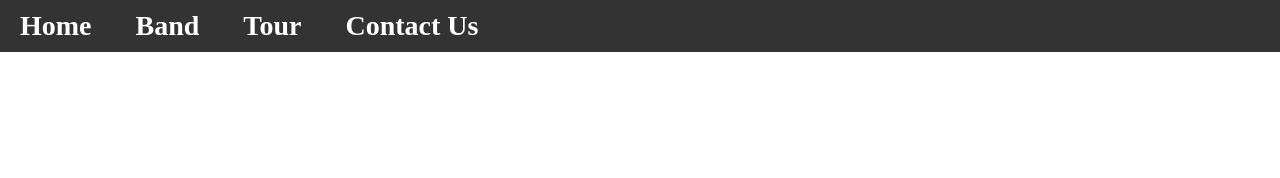
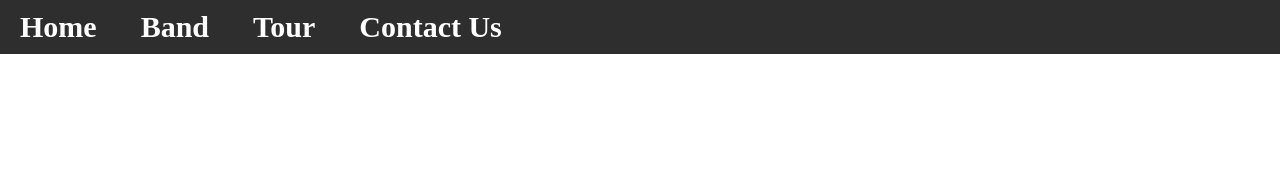
Before and after one commit to SterlingDavenport/assignment6-davenport-sterling, a plain HTML site: page index.html in a window 1280 px wide. Shown: the top 178 px of the page. Drawn offline with nearby package versions, Linux system fonts and the light colour scheme.

Commit message:
made changes to header branch

```diff
--- a/index.html
+++ b/index.html
@@ -178,6 +178,9 @@
         <a href="https://www.facebook.com/foofighters/" target="_blank"><img src="images/facebook.png" alt="facebook" title="facebook" /></a>
 
         <a href="https://www.instagram.com/foofighters/?hl=en" target="_blank"><img src="images/ig.png" alt="instagram" title="instagram" /></a>
+
+				<a href="https://www.tumblr.com/foofighters/?hl=en" target="_blank"><img src="images/ig.png" alt="tumblr" title="tumblr" /></a>
+
       </div>
     </footer>
 	</body>
--- a/style/style.css
+++ b/style/style.css
@@ -27,7 +27,7 @@ p {
 *=========================================*/
 
 header {
-  background: #333;
+  background: #2e2e2e;
   position: fixed;
   left: 0;
   right: 0;
@@ -42,7 +42,7 @@ header nav a {
   color: white;
   text-decoration: none;
   font-weight: bold;
-  font-size: 28px;
+  font-size: 30px;
   margin: 0 20px;
 }
 
```
